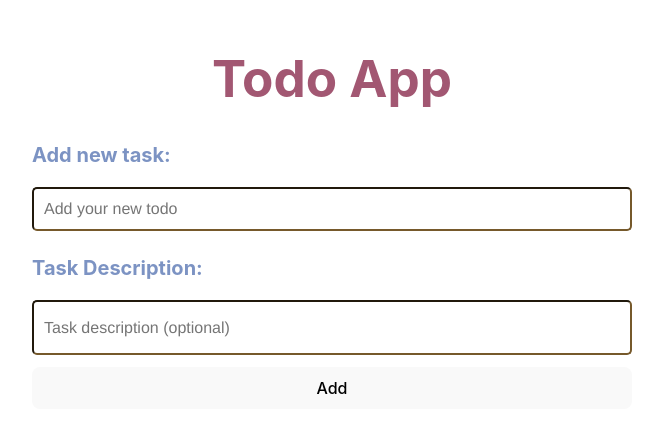
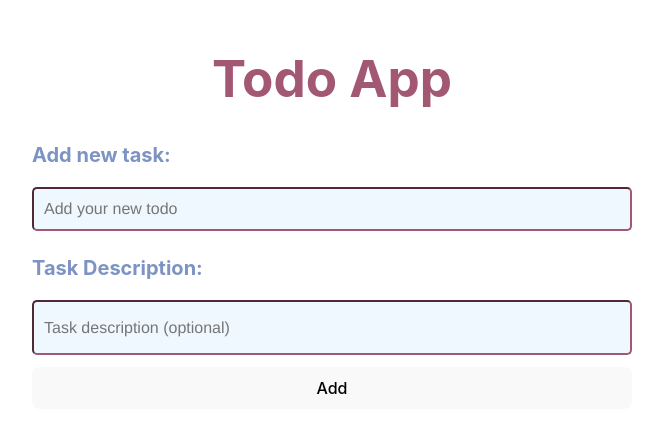
Before and after one commit to kiriasru/my-react-task-list, a React (Vite) app: page / in a window 1280 px wide. Shown: the part 180-612 px from the top of the page, without its empty margins (308-971 px from the left). Built offline with nearby package versions, Linux system fonts and the light colour scheme.

Commit message:
Pequenos cambios a los estilos CSS

```diff
--- a/src/App.css
+++ b/src/App.css
@@ -53,13 +53,15 @@
     height: 45%;
     font-size: 100%;
     border-radius: 5px;
-    border-color: rgb(118, 89, 43);
+    border-color: #A25772;
     padding-left: 20px;
     margin-top: 2px;
     font-family: 'Franklin Gothic Medium', 'Arial Narrow', Arial, sans-serif;
     padding: 10px;
     grid-column: 1 / -1;
     margin-bottom: 25px;
+    background-color: aliceblue;
+    color: black;
 }
 
 .add-task {
@@ -67,12 +69,14 @@
     height: 45%;
     font-size: 100%;
     border-radius: 5px;
-    border-color: rgb(118, 89, 43);
+    border-color: #A25772;
     padding-left: 20px;
     margin-top: 2px;
     font-family: 'Franklin Gothic Medium', 'Arial Narrow', Arial, sans-serif;
     padding: 10px;
     grid-column: 1 / -1;
+    background-color: aliceblue;
+    color: black;
 }
 
 .task-wrapper {
```
